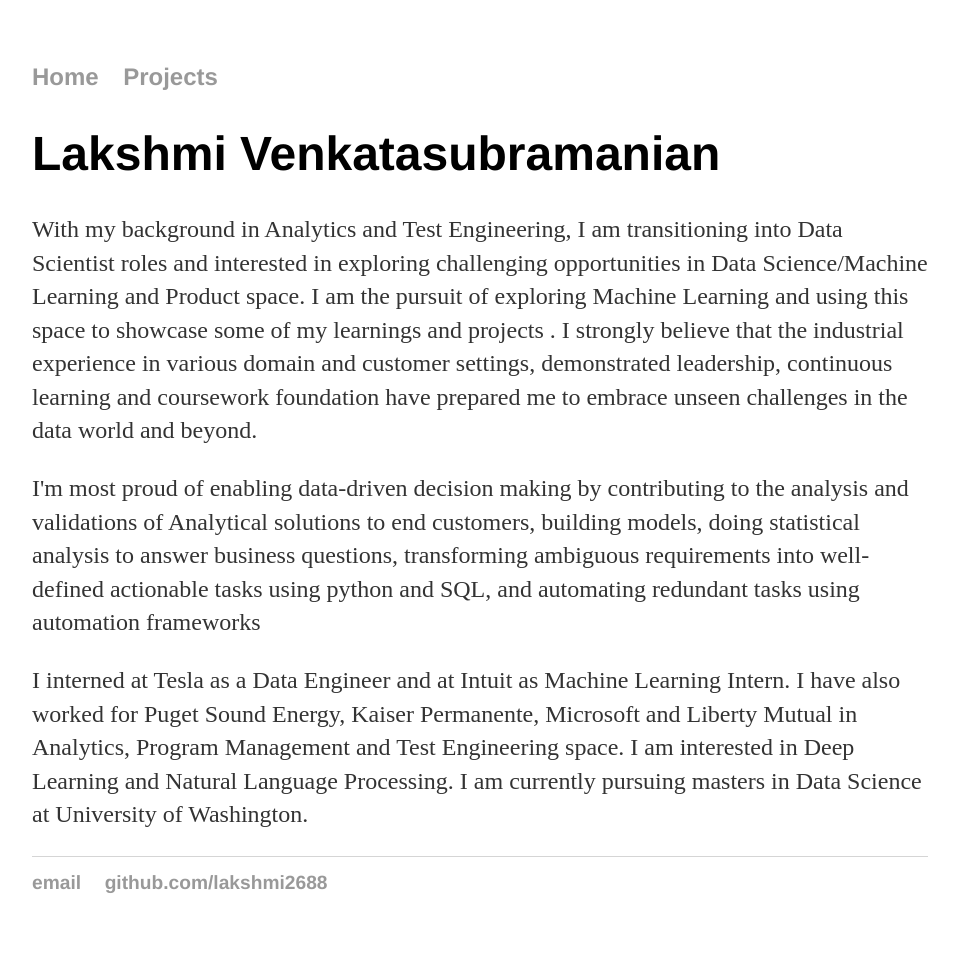
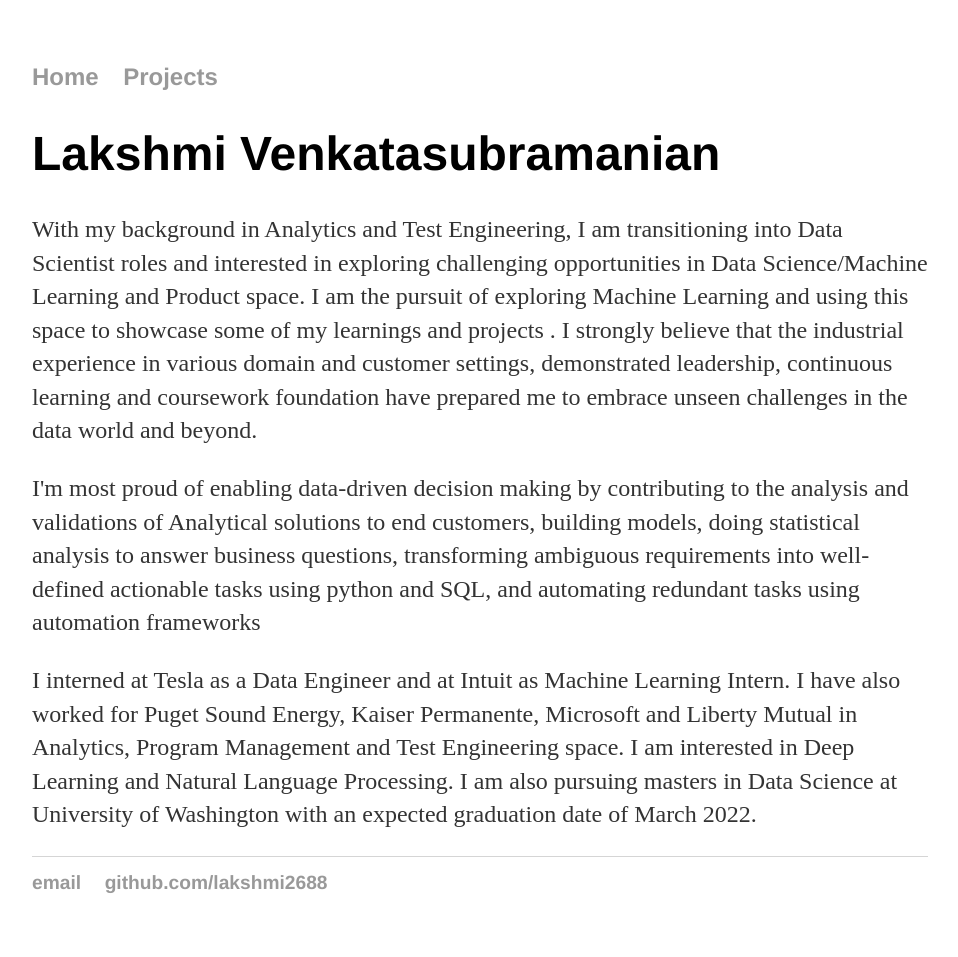
Before and after one commit to lakshmi2688/lakshmi2688.github.io, a Jekyll site: the page built from index.html, in a window 1280 px wide. Shown: the whole page, without its empty margins (160-1118 px from the left). Built offline with Jekyll 4.4.1, drawn with Linux system fonts in a browser that asks for light colours.

Commit message:
Update index.html

```diff
--- a/index.html
+++ b/index.html
@@ -7,6 +7,6 @@ title: Lakshmi Venkatasubramanian, Data Enthusiast
 				<p>With my background in Analytics and Test Engineering, I am transitioning into Data Scientist roles and interested in exploring challenging opportunities in Data Science/Machine Learning and Product space. I am the pursuit of exploring Machine Learning and using this space to showcase some of my learnings and projects . I strongly believe that the industrial experience in various domain and customer settings, demonstrated leadership, continuous learning and coursework foundation have prepared me to embrace unseen challenges in the data world and beyond.</p>
 	<p>I'm most proud of enabling data-driven decision making by contributing to the analysis and validations of Analytical solutions to end customers, building models, doing statistical analysis to answer business questions, transforming ambiguous requirements into well-defined actionable tasks using python and SQL, and automating redundant tasks using automation frameworks</p>
 
-<p>I interned at Tesla as a Data Engineer and at Intuit as Machine Learning Intern. I have also worked for Puget Sound Energy, Kaiser Permanente, Microsoft and Liberty Mutual in Analytics, Program Management and Test Engineering space. I am interested in Deep Learning and Natural Language Processing. I am currently pursuing masters in Data Science at University of Washington.</p>
+<p>I interned at Tesla as a Data Engineer and at Intuit as Machine Learning Intern. I have also worked for Puget Sound Energy, Kaiser Permanente, Microsoft and Liberty Mutual in Analytics, Program Management and Test Engineering space. I am interested in Deep Learning and Natural Language Processing. I am also pursuing masters in Data Science at University of Washington with an expected graduation date of March 2022.</p>
 
 </div><!-- /.blurb -->
```
